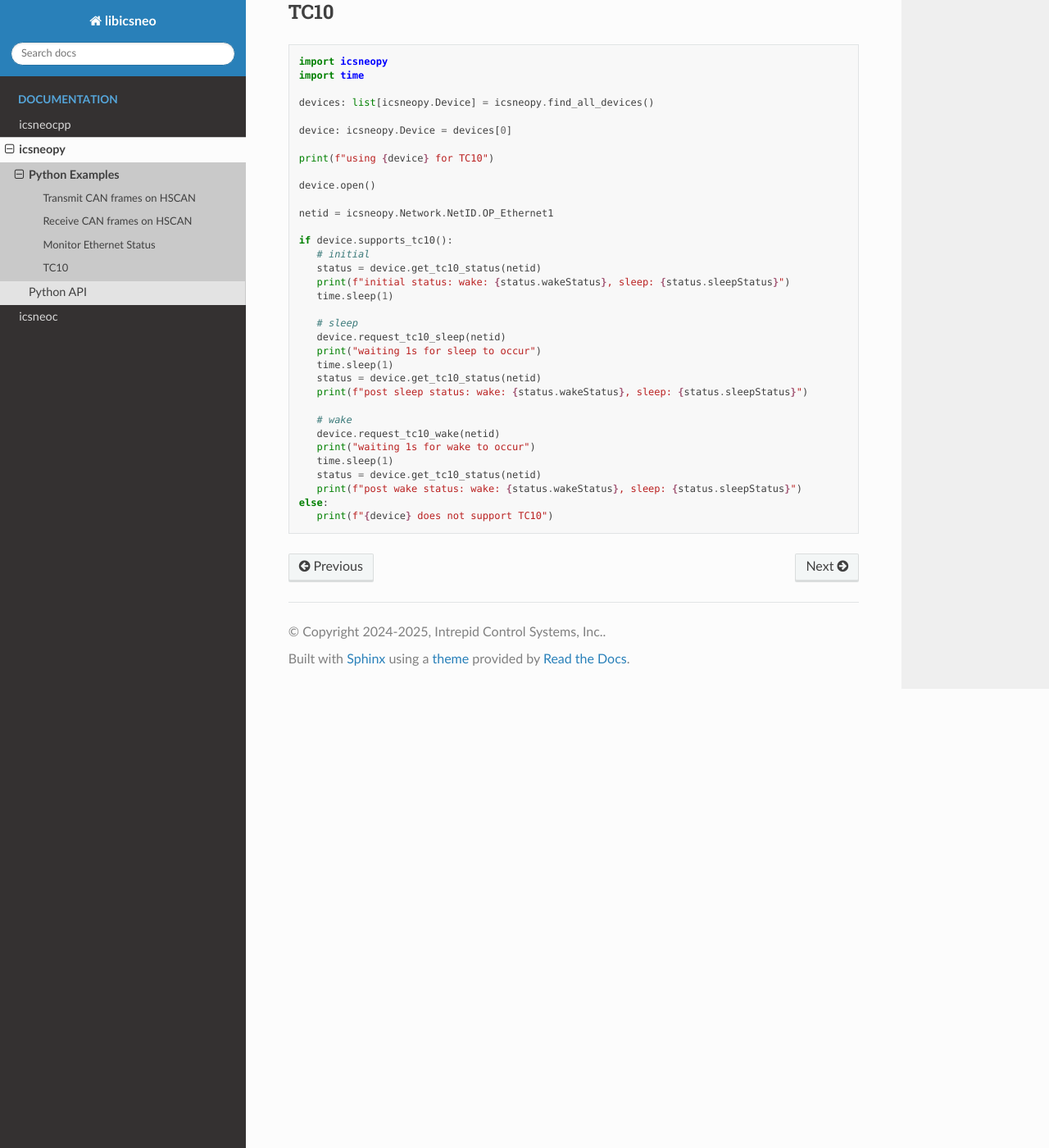
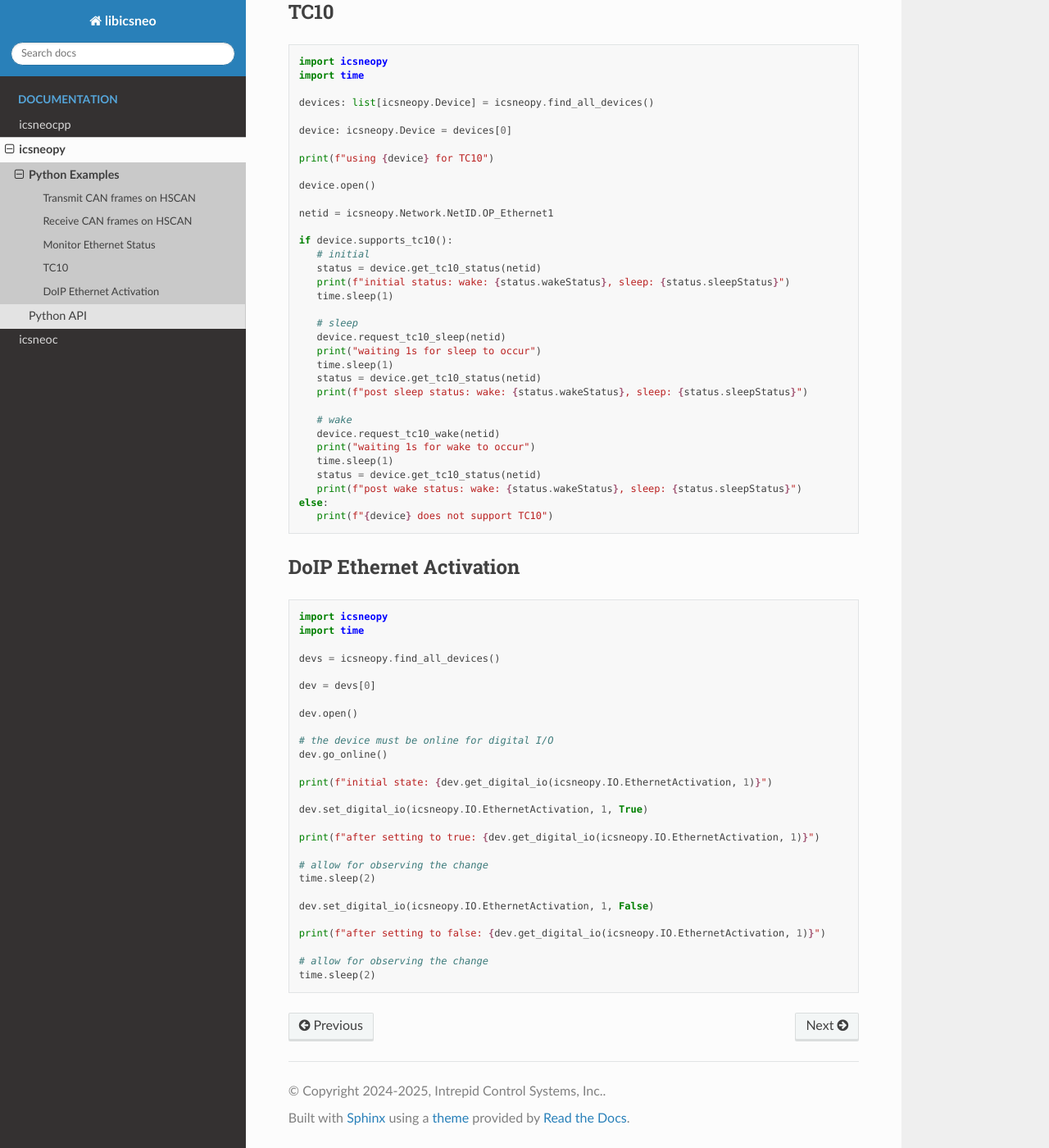
Before and after one commit to intrepidcs/libicsneo, a Sphinx documentation site: the page built from docs/icsneopy/examples.rst, in a window 1280 px wide and 1400 px high, scrolled down 1622 px. Shown: the whole window at 82% size. Built offline with Sphinx 7.4.7 and the Read the Docs theme 3.1.0, drawn with Linux system fonts in a browser that asks for light colours.

Commit message:
Bindings: Python: Add DoIP Ethernet Activation

```diff
--- a/docs/icsneopy/examples.rst
+++ b/docs/icsneopy/examples.rst
@@ -128,3 +128,36 @@ TC10
       print(f"post wake status: wake: {status.wakeStatus}, sleep: {status.sleepStatus}")
    else:
       print(f"{device} does not support TC10")
+
+DoIP Ethernet Activation
+========================
+
+.. code-block:: python
+
+   import icsneopy
+   import time
+
+   devs = icsneopy.find_all_devices()
+
+   dev = devs[0]
+
+   dev.open()
+
+   # the device must be online for digital I/O
+   dev.go_online()
+
+   print(f"initial state: {dev.get_digital_io(icsneopy.IO.EthernetActivation, 1)}")
+
+   dev.set_digital_io(icsneopy.IO.EthernetActivation, 1, True)
+
+   print(f"after setting to true: {dev.get_digital_io(icsneopy.IO.EthernetActivation, 1)}")
+
+   # allow for observing the change
+   time.sleep(2)
+
+   dev.set_digital_io(icsneopy.IO.EthernetActivation, 1, False)
+
+   print(f"after setting to false: {dev.get_digital_io(icsneopy.IO.EthernetActivation, 1)}")
+
+   # allow for observing the change
+   time.sleep(2)
```
Also changed, not shown: 4 other files.
